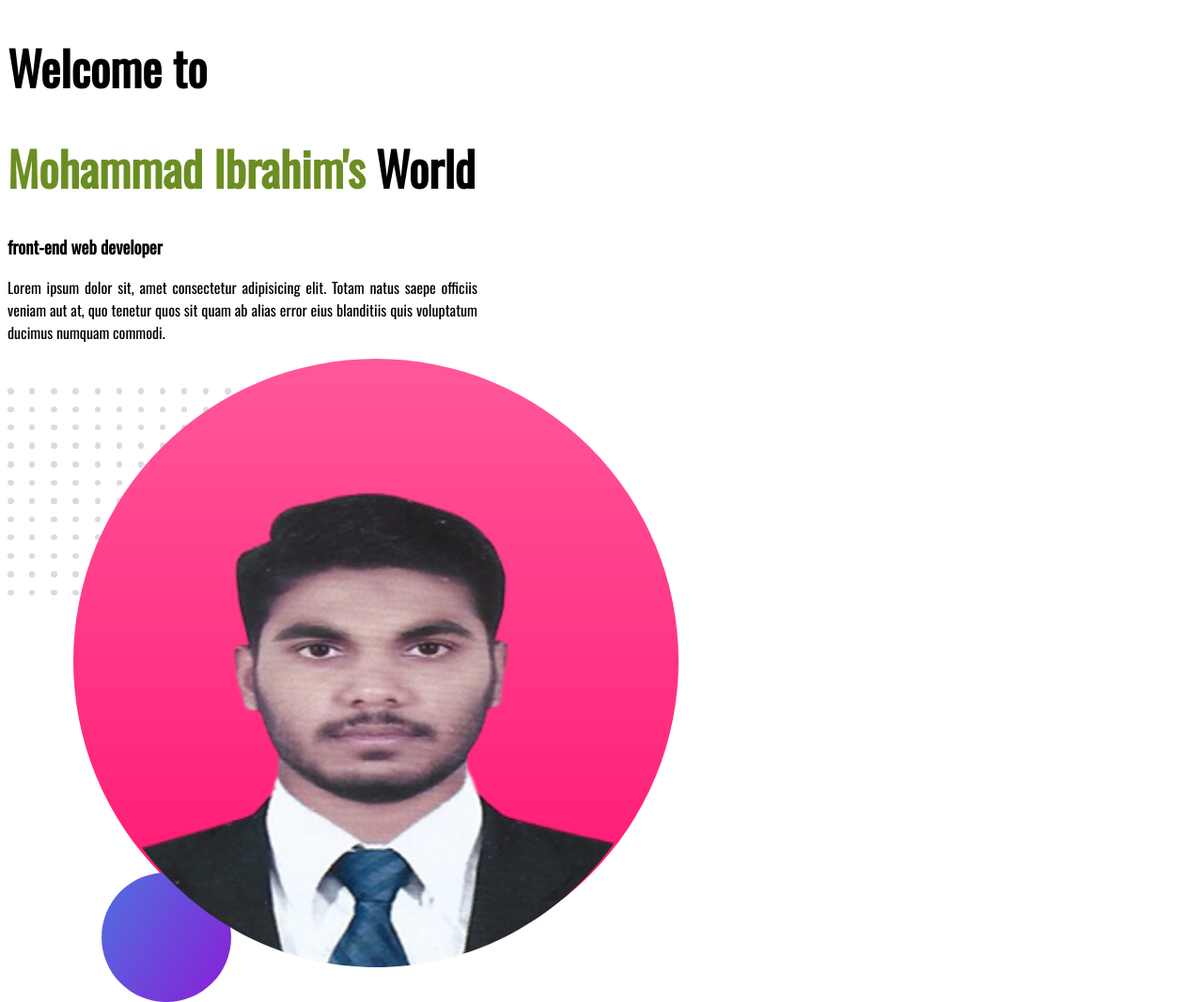
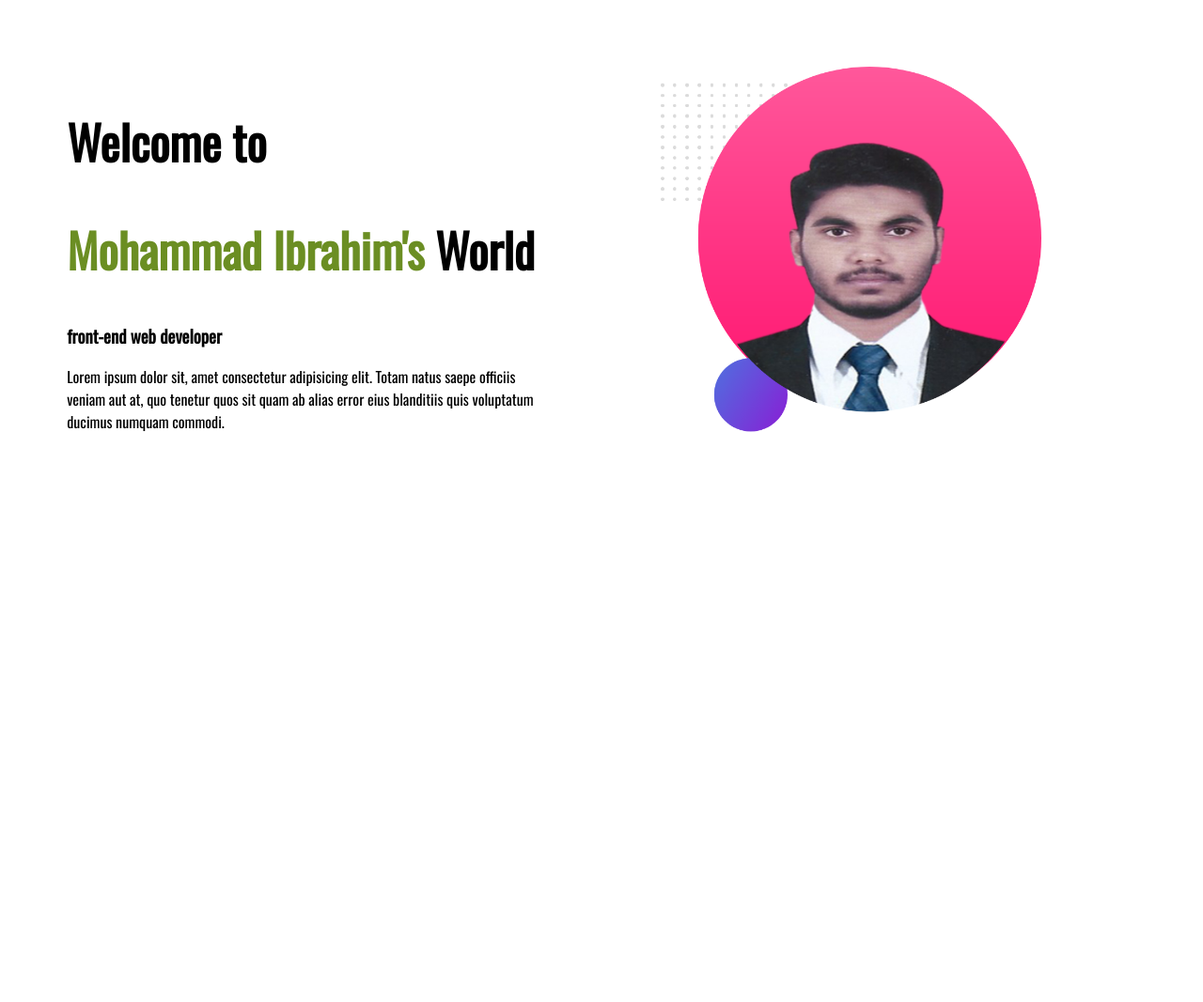
Before and after one commit to mohammadibrahim11/developer-portfolio, a plain HTML site: page index.html in a window 1280 px wide. Shown: the whole page at 94% size. After the commit the page ends 800 px from the top, so only its background shows below. Drawn offline with nearby package versions, Linux system fonts and the light colour scheme.

Commit message:
add new section

```diff
--- a/index.html
+++ b/index.html
@@ -1,5 +1,6 @@
 <!DOCTYPE html>
 <html lang="en">
+
 <head>
     <meta charset="UTF-8">
     <meta http-equiv="X-UA-Compatible" content="IE=edge">
@@ -10,14 +11,25 @@
     <link href="https://fonts.googleapis.com/css2?family=Oswald&display=swap" rel="stylesheet">
     <link rel="stylesheet" href="style.css">
 </head>
+
 <body>
+<section>
 
+    <div class="half-width">
         <h1>Welcome to </h1>
         <h1><span class="change-color">Mohammad Ibrahim's </span>World</h1>
 
         <h3>front-end web developer</h3>
-    <p class="about-me">Lorem ipsum dolor sit, amet consectetur adipisicing elit. Totam natus saepe officiis veniam aut at, quo tenetur quos sit quam ab alias error eius blanditiis quis voluptatum ducimus numquam commodi.
+        <p >Lorem ipsum dolor sit, amet consectetur adipisicing elit. Totam natus saepe officiis veniam
+            aut at, quo tenetur quos sit quam ab alias error eius blanditiis quis voluptatum ducimus numquam commodi.
         </p>
+    </div>
+    <div class="half-width">
         <img src="images/my-bg-01.png" alt="my photo">
+    </div>
+</section>
+
+
 </body>
+
 </html>
--- a/style.css
+++ b/style.css
@@ -8,7 +8,17 @@ h1{
 .change-color{
     color: olivedrab;
 }
-.about-me{
-    width: 500px;
-    text-align: justify;
+.half-width{
+
+    width: 50%;
+    padding: 5%;
+
+
 }
+.half-width img{
+    width: 80%;
+}
+
+section{
+    display: flex;
+}
```
Lines whose indentation alone changed are shown as unchanged.
